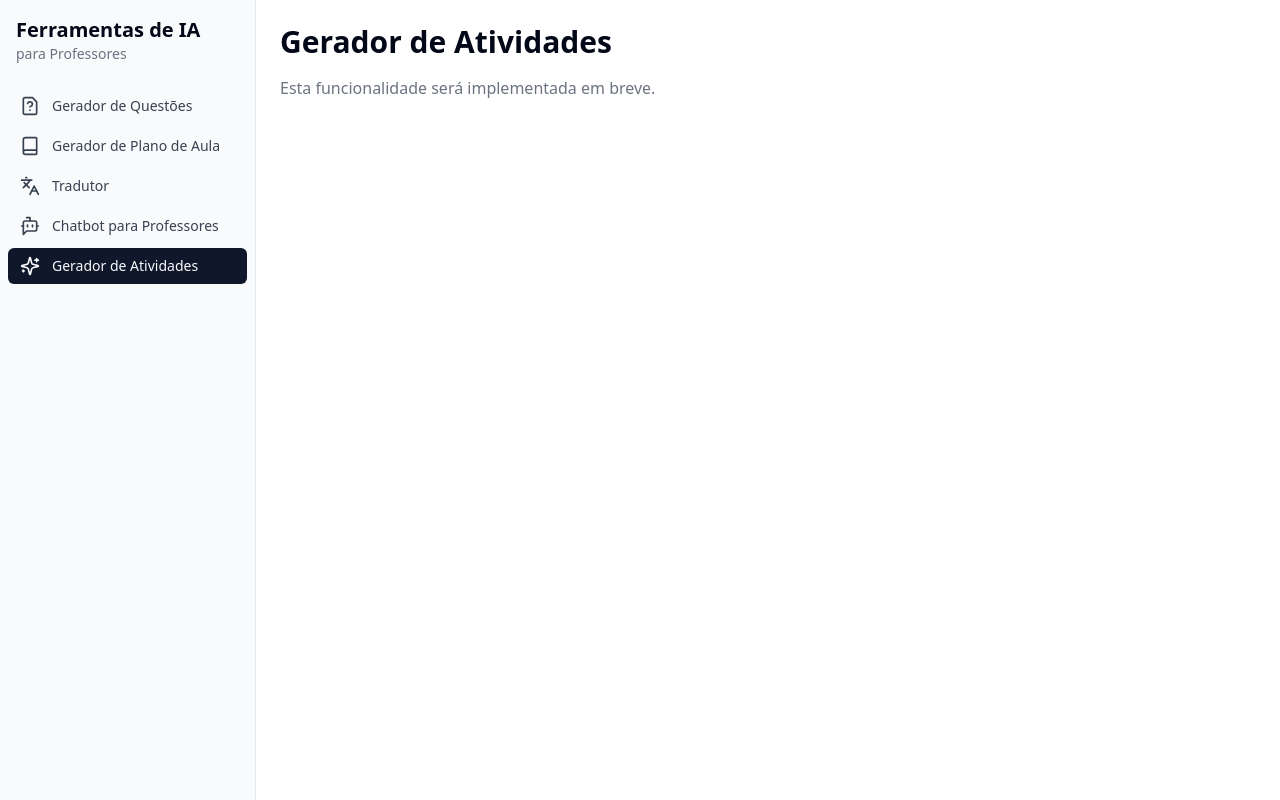
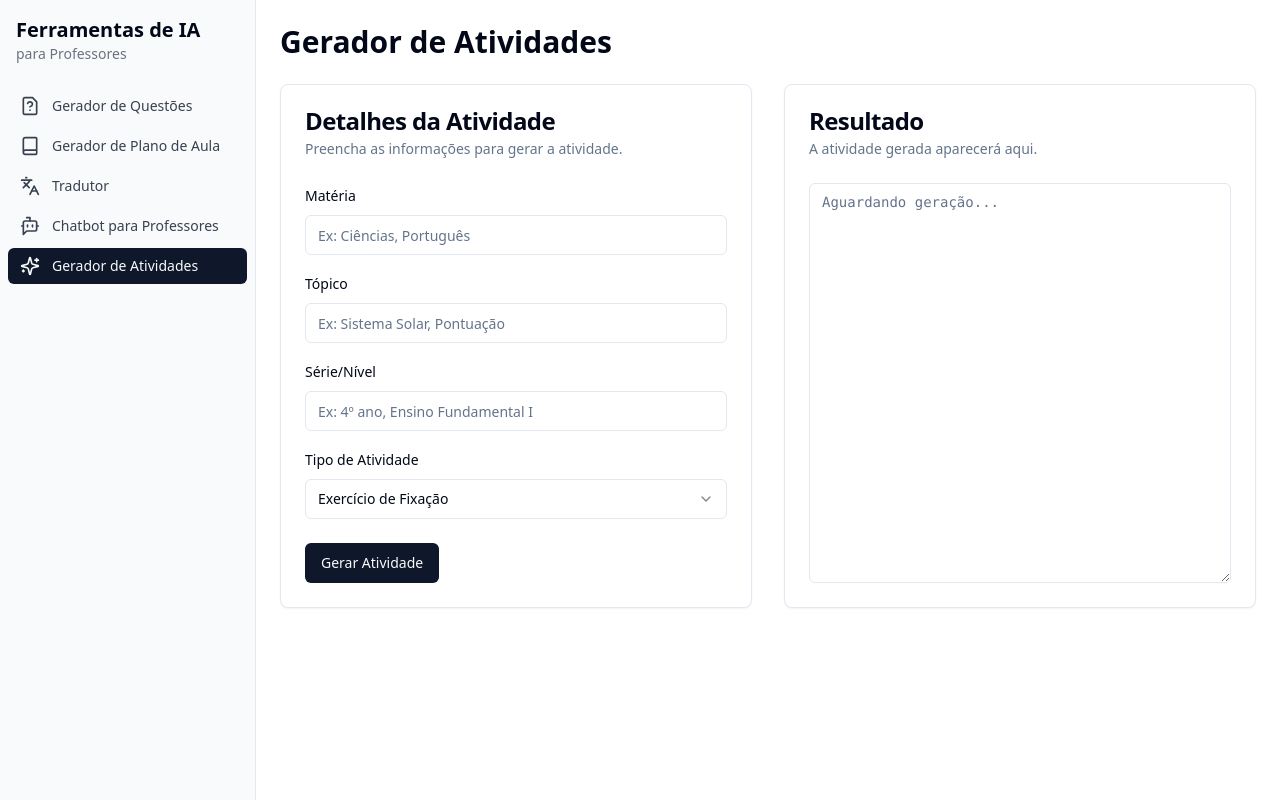
Before and after one commit to tyyyrvid-a11y/ProfessorAI, a React (Vite) app: page /activity-generator in a window 1280 px wide. Built offline with nearby package versions, Linux system fonts and the light colour scheme.

Commit message:
[dyad] Implemented the Activity Generator - wrote 1 file(s)

```diff
--- a/src/pages/ActivityGenerator.tsx
+++ b/src/pages/ActivityGenerator.tsx
@@ -1,8 +1,113 @@
+import { useState } from "react";
+import { Button } from "@/components/ui/button";
+import { Card, CardContent, CardDescription, CardFooter, CardHeader, CardTitle } from "@/components/ui/card";
+import { Input } from "@/components/ui/input";
+import { Label } from "@/components/ui/label";
+import { Select, SelectContent, SelectItem, SelectTrigger, SelectValue } from "@/components/ui/select";
+import { Textarea } from "@/components/ui/textarea";
+import { getGroqCompletion } from "@/lib/groq";
+import { showError } from "@/utils/toast";
+import { LoaderCircle } from "lucide-react";
+
 const ActivityGenerator = () => {
+  const [loading, setLoading] = useState(false);
+  const [result, setResult] = useState("");
+  const [formData, setFormData] = useState({
+    subject: "",
+    topic: "",
+    grade: "",
+    activityType: "exercicio_fixacao",
+  });
+
+  const handleChange = (e: React.ChangeEvent<HTMLInputElement>) => {
+    const { id, value } = e.target;
+    setFormData((prev) => ({ ...prev, [id]: value }));
+  };
+
+  const handleSelectChange = (id: string, value: string) => {
+    setFormData((prev) => ({ ...prev, [id]: value }));
+  };
+
+  const handleSubmit = async (e: React.FormEvent) => {
+    e.preventDefault();
+    setLoading(true);
+    setResult("");
+
+    const prompt = `Crie uma atividade do tipo "${formData.activityType.replace(/_/g, ' ')}" para a matéria de "${formData.subject}", sobre o tópico "${formData.topic}", para alunos da série "${formData.grade}". A atividade deve ser criativa, engajadora e incluir instruções claras para os alunos e, se aplicável, uma chave de resposta para o professor.`;
+
+    try {
+      const completion = await getGroqCompletion(prompt);
+      setResult(completion);
+    } catch (error) {
+      showError("Failed to generate activity.");
+    } finally {
+      setLoading(false);
+    }
+  };
+
   return (
-    <div>
+    <div className="space-y-6">
       <h1 className="text-3xl font-bold">Gerador de Atividades</h1>
-      <p className="mt-4 text-gray-500">Esta funcionalidade será implementada em breve.</p>
+      <div className="grid grid-cols-1 gap-8 md:grid-cols-2">
+        <Card>
+          <form onSubmit={handleSubmit}>
+            <CardHeader>
+              <CardTitle>Detalhes da Atividade</CardTitle>
+              <CardDescription>Preencha as informações para gerar a atividade.</CardDescription>
+            </CardHeader>
+            <CardContent className="space-y-4">
+              <div className="space-y-2">
+                <Label htmlFor="subject">Matéria</Label>
+                <Input id="subject" placeholder="Ex: Ciências, Português" value={formData.subject} onChange={handleChange} required />
+              </div>
+              <div className="space-y-2">
+                <Label htmlFor="topic">Tópico</Label>
+                <Input id="topic" placeholder="Ex: Sistema Solar, Pontuação" value={formData.topic} onChange={handleChange} required />
+              </div>
+              <div className="space-y-2">
+                <Label htmlFor="grade">Série/Nível</Label>
+                <Input id="grade" placeholder="Ex: 4º ano, Ensino Fundamental I" value={formData.grade} onChange={handleChange} required />
+              </div>
+              <div className="space-y-2">
+                <Label htmlFor="activityType">Tipo de Atividade</Label>
+                <Select value={formData.activityType} onValueChange={(value) => handleSelectChange("activityType", value)}>
+                  <SelectTrigger>
+                    <SelectValue placeholder="Selecione o tipo" />
+                  </SelectTrigger>
+                  <SelectContent>
+                    <SelectItem value="exercicio_fixacao">Exercício de Fixação</SelectItem>
+                    <SelectItem value="caca_palavras">Caça-palavras</SelectItem>
+                    <SelectItem value="palavras_cruzadas">Palavras Cruzadas</SelectItem>
+                    <SelectItem value="problema_matematico">Problema Matemático</SelectItem>
+                    <SelectItem value="experimento_simples">Experimento Simples</SelectItem>
+                    <SelectItem value="debate_em_grupo">Debate em Grupo</SelectItem>
+                  </SelectContent>
+                </Select>
+              </div>
+            </CardContent>
+            <CardFooter>
+              <Button type="submit" disabled={loading}>
+                {loading && <LoaderCircle className="mr-2 h-4 w-4 animate-spin" />}
+                Gerar Atividade
+              </Button>
+            </CardFooter>
+          </form>
+        </Card>
+        <Card>
+          <CardHeader>
+            <CardTitle>Resultado</CardTitle>
+            <CardDescription>A atividade gerada aparecerá aqui.</CardDescription>
+          </CardHeader>
+          <CardContent>
+            <Textarea
+              className="h-96 min-h-[400px] font-mono text-sm"
+              placeholder="Aguardando geração..."
+              value={result}
+              readOnly
+            />
+          </CardContent>
+        </Card>
+      </div>
     </div>
   );
 };
```
